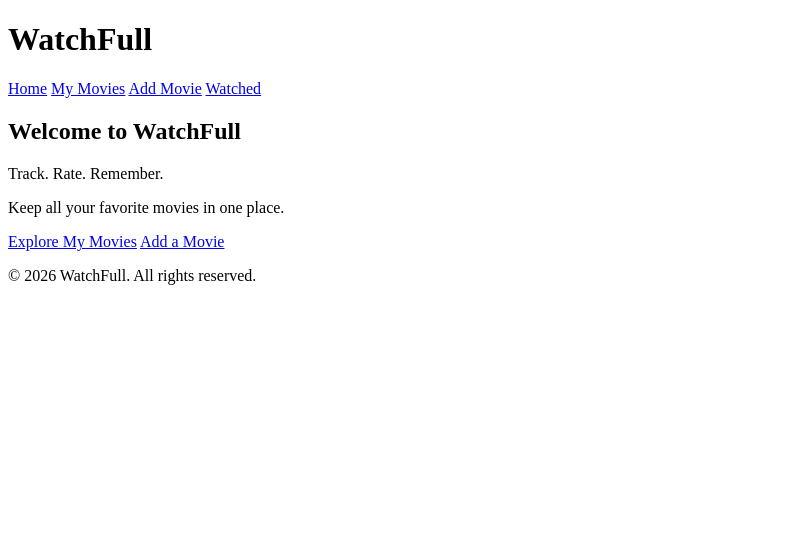
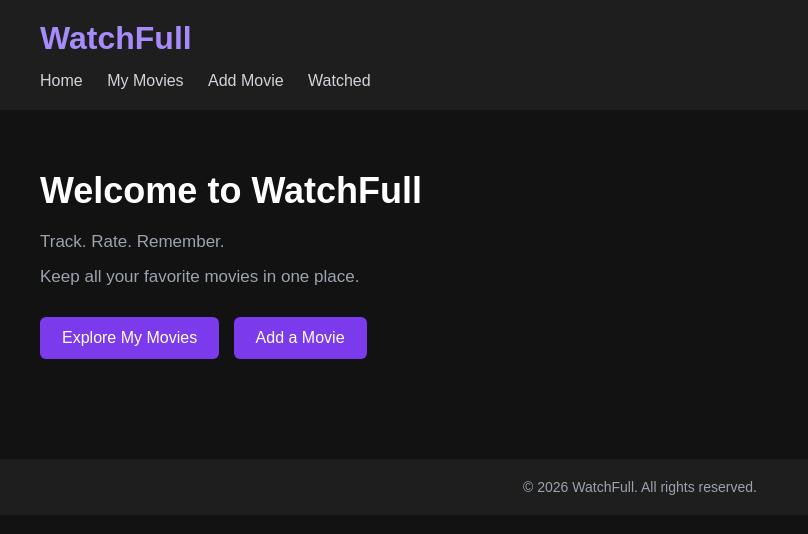
Before and after one commit to pompiliu1/WatchFull, a plain HTML site: page index.html in a window 1280 px wide. Shown: the whole page, without its empty margins (0-808 px from the left). Drawn offline with Linux system fonts and the light colour scheme.

Commit message:
Add initial CSS styling to Home page

```diff
--- /dev/null
+++ b/css/style.css
@@ -0,0 +1,90 @@
+
+/* GENERAL SETTINGS */
+* {
+    margin: 0;
+    padding: 0;
+    box-sizing: border-box;
+}
+
+body {
+    font-family: Arial, sans-serif;
+    background-color: #121212;
+    color: #ffffff;
+}
+
+/* HEADER */
+header {
+    background-color: #1e1e1e;
+    padding: 20px 40px;
+}
+
+header h1 {
+    font-size: 32px;
+    color: #a78bfa;
+    margin-bottom: 15px;
+}
+
+/* NAVIGATION */
+nav a {
+    color: #d1d5db;
+    text-decoration: none;
+    margin-right: 20px;
+    font-size: 16px;
+    transition: color 0.3s;
+}
+
+nav a:hover {
+    color: #a78bfa;
+}
+
+/* MAIN CONTENT */
+main {
+    padding: 60px 40px;
+}
+
+main h2 {
+    font-size: 36px;
+    margin-bottom: 20px;
+    color: #ffffff;
+}
+
+main h3 {
+    font-size: 24px;
+    margin-bottom: 15px;
+}
+
+main p {
+    color: #9ca3af;
+    font-size: 17px;
+    margin-bottom: 15px;
+}
+
+/* BUTTONS */
+main a {
+    display: inline-block;
+    background-color: #7c3aed;
+    color: #ffffff;
+    text-decoration: none;
+    padding: 12px 22px;
+    border-radius: 6px;
+    margin-top: 15px;
+    margin-right: 10px;
+    transition: background-color 0.3s;
+}
+
+main a:hover {
+    background-color: #6d28d9;
+}
+
+/* FOOTER */
+footer {
+    background-color: #1e1e1e;
+    padding: 20px 40px;
+    text-align: center;
+    margin-top: 40px;
+}
+
+footer p {
+    color: #9ca3af;
+    font-size: 14px;
+}
--- a/index.html
+++ b/index.html
@@ -6,6 +6,7 @@
     <meta name="viewport" content="width=device-width, initial-scale=1.0">
     <meta name="description" content="WatchFull - Track, rate and remember your favorite movies.">
     <title>WatchFull | Home</title>
+    <link rel="stylesheet" href="css/style.css">
 </head>
 <body>
 
```
